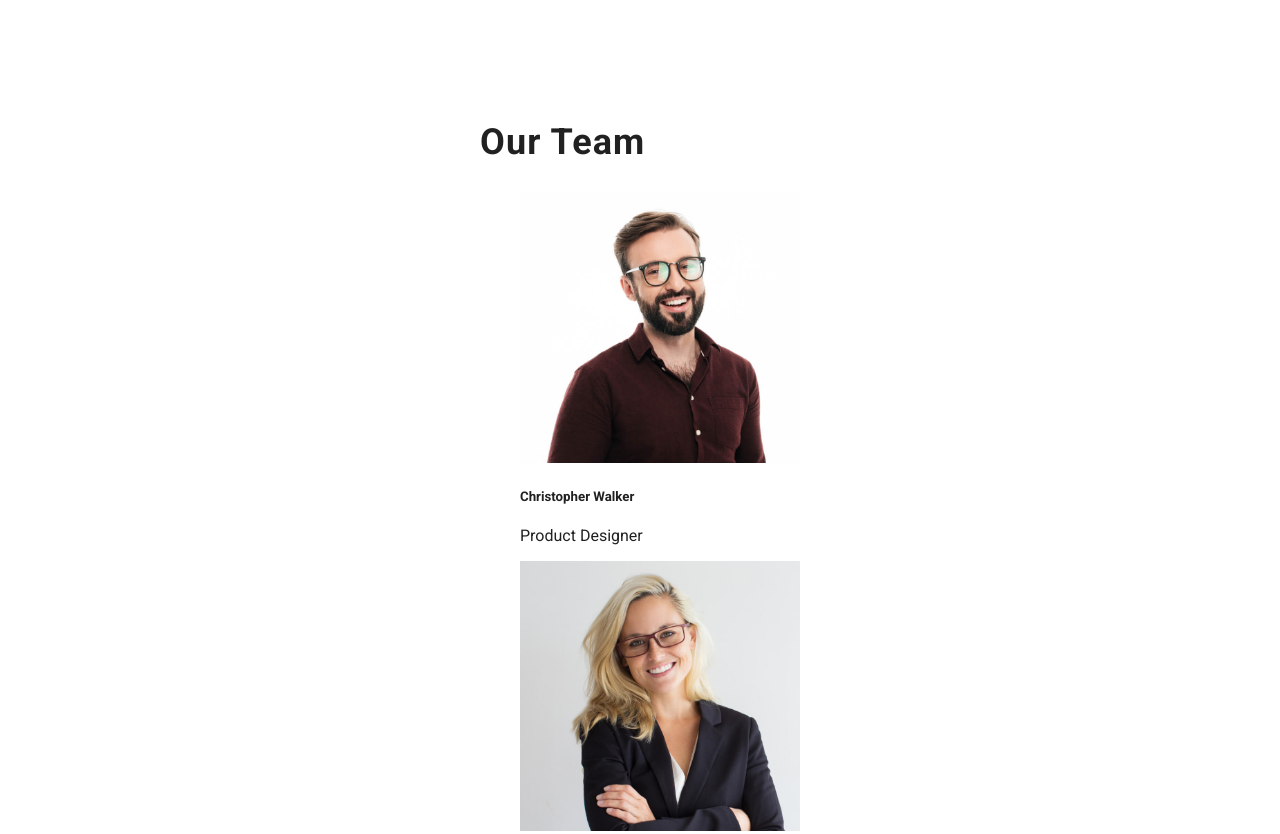
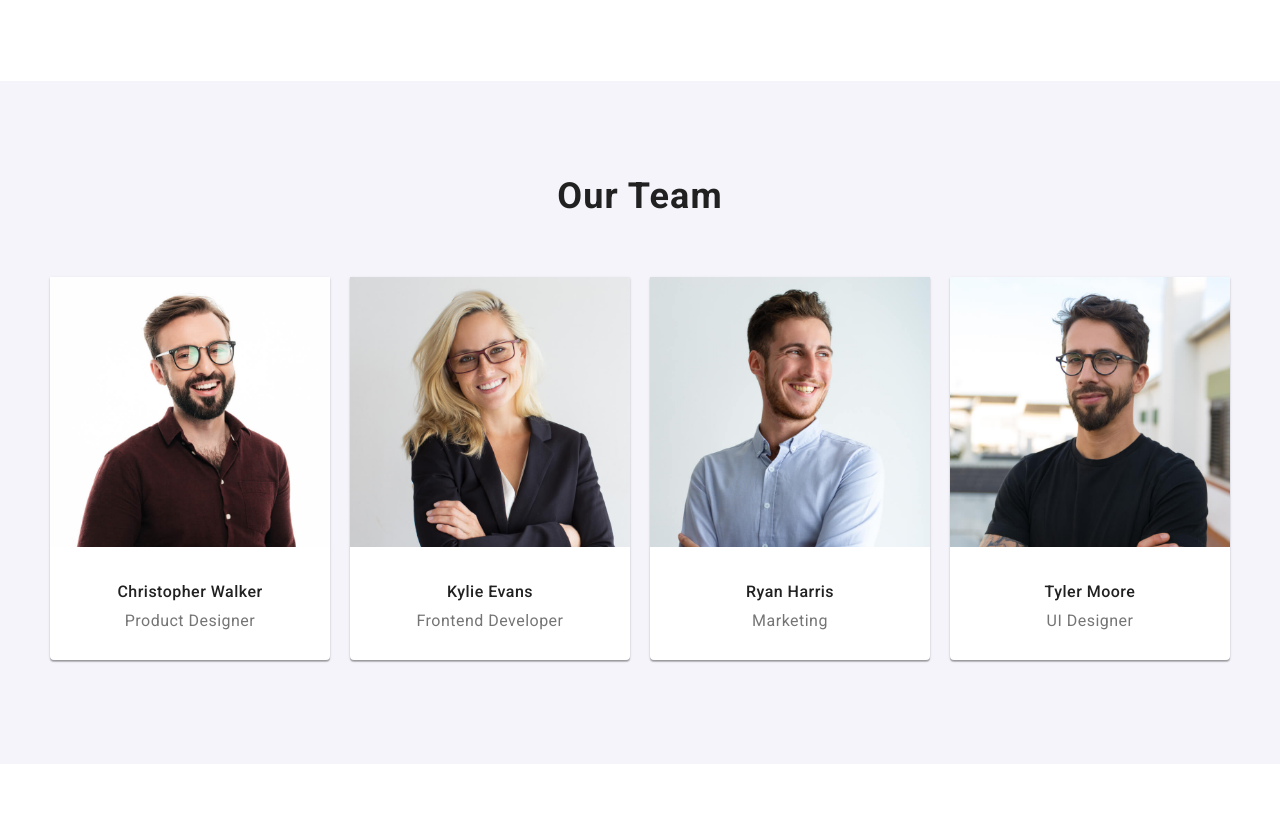
Before and after one commit to Tumoji/goit-markup-hw-03, a plain HTML site: page index.html in a window 1280 px wide. Shown: the part 1370-2204 px from the top of the page. Drawn offline with Linux system fonts and the light colour scheme.

Commit message:
added css class to our team section

```diff
--- a/css/styles.css
+++ b/css/styles.css
@@ -28,9 +28,11 @@ h1 {
 }
 
 h2 {
-font-size: 36px;
-line-height: normal;
-letter-spacing: 1.08px;
+  font-size: 36px;
+  line-height: normal;
+  letter-spacing: 1.08px;
+  margin: 0;
+  padding: 0 0 50px 0;
 }
 
 .container {
@@ -60,14 +62,15 @@ letter-spacing: 1.08px;
 .nav-header {
   display: flex;
   align-items: center;
-  padding-left: 50px;
-  padding-right: 200px;
+  flex-grow: 5;
+  padding: 0 100px;
 }
 .header-contacts {
   display: flex;
+  flex-wrap: wrap;
+  flex-grow: 1;
   justify-content: space-between;
   align-items: center;
-  width: 290px;
 }
 .menu {
   display: flex;
@@ -88,6 +91,8 @@ nav > ul > li > .menu {
 
 ul {
   list-style: none;
+  margin: 0;
+  padding: 0;
 }
 
 .link:hover {
@@ -120,6 +125,59 @@ ul {
   width: 100%;
 }
 
+.team-section {
+  display: flex;
+  justify-content: center;
+  width: 100%;
+  background-color: #f5f4fa;
+}
+.team-container {
+  display: flex;
+  flex-wrap: wrap;
+  justify-content: space-around;
+  width: 1200px;
+  padding-top: 94px;
+}
+.team-box {
+  display: flex;
+  flex-wrap: wrap;
+  justify-content: space-around;
+  width: 100%;
+  padding: 0 0 94px 0;
+}
+
+.team-member {
+  border-radius: 0px 0px 4px 4px;
+  box-shadow: 0px 2px 1px 0px rgba(0, 0, 0, 0.2),
+    0px 1px 1px 0px rgba(0, 0, 0, 0.14), 0px 1px 3px 0px rgba(0, 0, 0, 0.12);
+  background-color: #fff;
+  margin: 10px;
+}
+.team-description {
+  text-align: center;
+  padding: 30px 0;
+}
+.team-description h5 {
+  color: #212121;
+  font-size: 16px;
+  font-style: normal;
+  font-weight: 500;
+  line-height: normal;
+  letter-spacing: 0.48px;
+  margin: 0;
+  padding-bottom: 10px;
+}
+.team-description p {
+  color: #757575;
+  text-align: center;
+  font-family: Roboto;
+  font-size: 16px;
+  font-style: normal;
+  font-weight: 400;
+  line-height: normal;
+  letter-spacing: 0.48px;
+  margin: 0;
+}
 .contact {
   color: #757575;
   font-size: 14px;
--- a/index.html
+++ b/index.html
@@ -29,11 +29,10 @@
           </nav>
         </div>
         <div class="header-contacts">
-          <a href="tel:+1212-772-4150" class="link contact">+1 212-772-4150</a>
-
           <a href="mailto:info@devstudio.com" class="link contact"
             >info@devstudio.com</a
           >
+          <a href="tel:+1212-772-4150" class="link contact">+1 212-772-4150</a>
         </div>
       </div>
     </header>
@@ -108,9 +107,11 @@
         </div>
       </section>
 
-      <section>
+      <section class="team-section section">
+        <div class="team-container">
           <h2>Our Team</h2>
-        <ul>
+          <ul class="team-box">
+            <div class="team-member">
               <li>
                 <img
                   height="270"
@@ -118,9 +119,13 @@
                   src="images/team_1.jpg"
                   alt="Christopher Walker Product Designer"
                 />
+                <div class="team-description">
                   <h5>Christopher Walker</h5>
                   <p>Product Designer</p>
+                </div>
               </li>
+            </div>
+            <div class="team-member">
               <li>
                 <img
                   height="270"
@@ -128,9 +133,13 @@
                   src="images/team_2.jpg"
                   alt="Kylie Evans Frontend Developer"
                 />
+                <div class="team-description">
                   <h5>Kylie Evans</h5>
                   <p>Frontend Developer</p>
+                </div>
               </li>
+            </div>
+            <div class="team-member">
               <li>
                 <img
                   height="270"
@@ -138,9 +147,13 @@
                   src="images/team_3.jpg"
                   alt="Ryan Harris Marketing"
                 />
+                <div class="team-description">
                   <h5>Ryan Harris</h5>
                   <p>Marketing</p>
+                </div>
               </li>
+            </div>
+            <div class="team-member">
               <li>
                 <img
                   height="270"
@@ -148,10 +161,14 @@
                   src="images/team_4.jpg"
                   alt="Tyler Moore UI Designer"
                 />
+                <div class="team-description">
                   <h5>Tyler Moore</h5>
                   <p>UI Designer</p>
+                </div>
               </li>
+            </div>
           </ul>
+        </div>
       </section>
     </main>
 
```
Also changed, not shown: portfolio.html (+1 -2 lines). Lines whose indentation alone changed are shown as unchanged.
